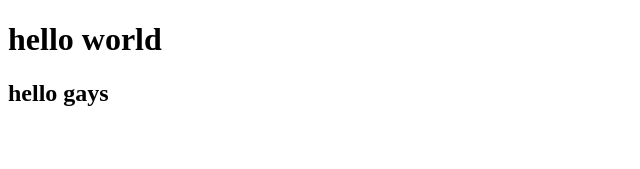
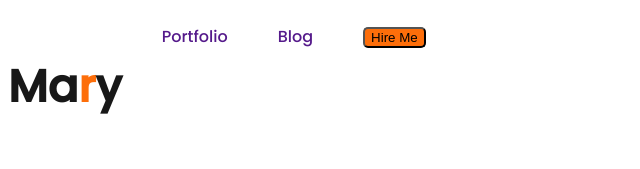
Before and after one commit to rjrakibulhasan/portfolio-resources, a plain HTML site: page index.html in a window 1280 px wide. Shown: the whole page, without its empty margins (0-640 px from the left). Drawn offline with Linux system fonts and the light colour scheme.

Commit message:
nav completed

```diff
--- a/index.html
+++ b/index.html
@@ -4,9 +4,29 @@
     <meta charset="UTF-8">
     <meta name="viewport" content="width=device-width, initial-scale=1.0">
     <title>Portfolio resorce</title>
+    <link rel="stylesheet" href="styles/portfolio.css">
+    <link rel="preconnect" href="https://fonts.googleapis.com">
+    <link rel="preconnect" href="https://fonts.gstatic.com" crossorigin>
+    <link
+        href="https://fonts.googleapis.com/css2?family=Montserrat:ital,wght@0,400;0,500;1,300;1,400&family=Open+Sans:ital,wght@0,400;1,400;1,800&family=Poppins:wght@500&display=swap"
+        rel="stylesheet">
 </head>
 <body>
-    <h1>hello world</h1>
-    <h2>hello gays</h2>
+    <header>
+    <nav>
+        <h3 class="nav-title">Ma<span class="text-primary">r</span>y</h3>
+        <ul>
+            <li><a href="">Portfolio</a></li>
+            <li><a href="">Blog</a></li>
+            <li><button class="btn-primary">Hire Me</button></li>
+        </ul>
+    </nav>
+    </header>
+    <main>
+
+    </main>
+<footer>
+
+</footer>
 </body>
 </html>
--- /dev/null
+++ b/styles/portfolio.css
@@ -0,0 +1,34 @@
+body{
+    font-family: 'Montserrat', sans-serif;
+        font-family: 'Open Sans', sans-serif;
+        font-family: 'Poppins', sans-serif;
+}
+nav{
+    display: flex;
+}
+
+.btn-primary{
+    border-radius: 5px;
+    background: #FD6E0A;
+}
+.nav-title{
+ color: #181818;
+ font-size: 45px;
+ font-weight: 800;
+ line-height: normal;
+}
+.text-primary{
+    color: #FD6E0A;
+}
+
+nav > ul {
+    display: flex;
+
+}
+nav li {
+    list-style: none;
+    margin-right: 50px;
+}
+nav a{
+    text-decoration: none;
+}
```
